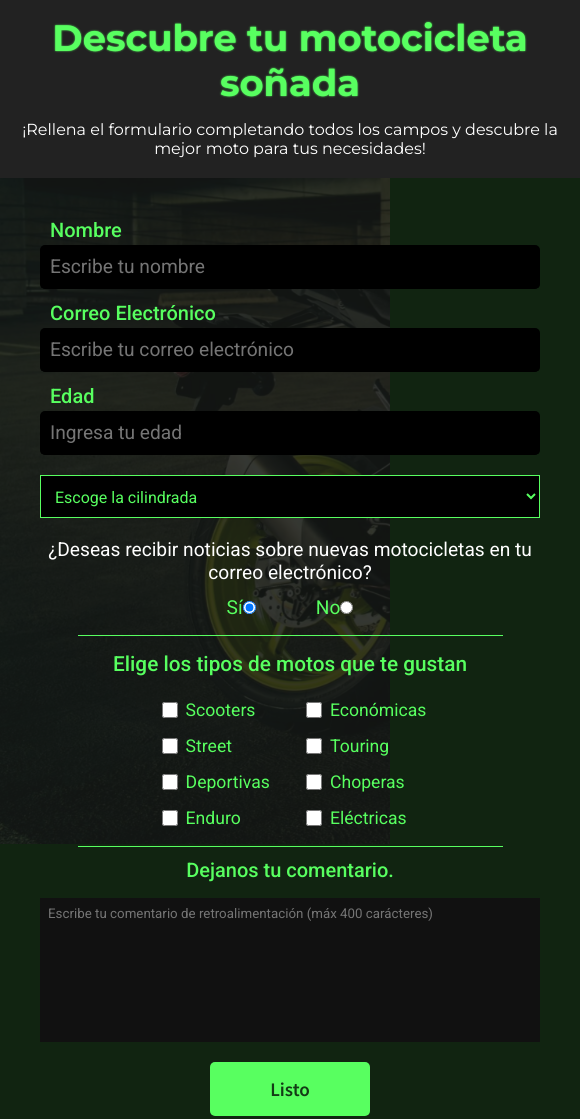
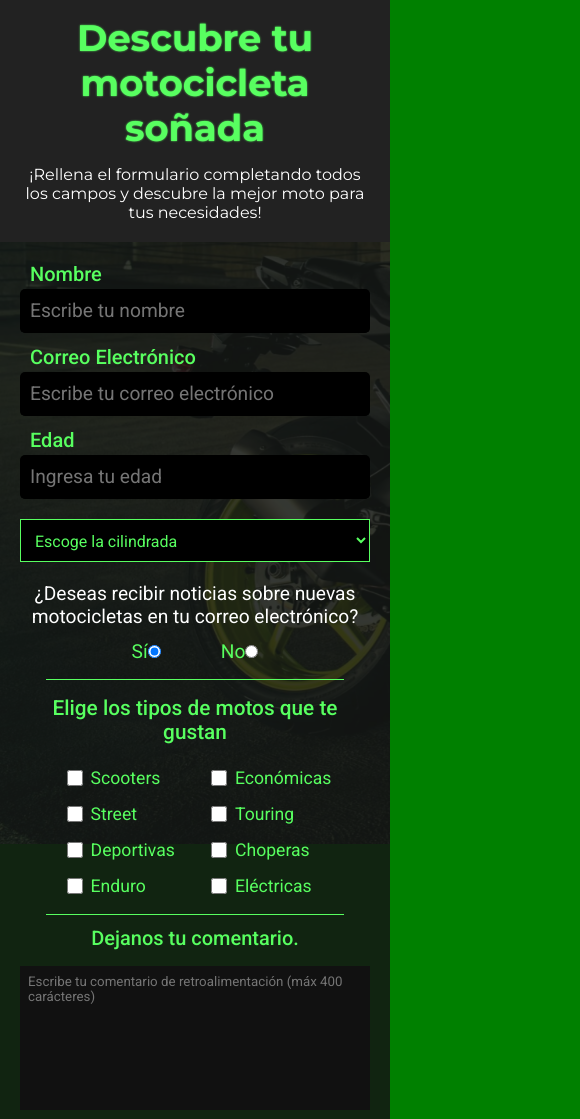
Before and after one commit to ramivolker/descubretumoto, a plain HTML site: page index.html in a window 390 px wide. Shown: the top 1119 px of the page, 580 px wide, since content can reach past the window. Drawn offline with Linux system fonts and the light colour scheme; a web font is replaced by a local one.

Commit message:
Add files via upload

```diff
--- a/style.css
+++ b/style.css
@@ -1,5 +1,25 @@
 @import url('https://fonts.googleapis.com/css2?family=Abel&family=Bebas+Neue&family=Edu+NSW+ACT+Foundation&family=Montserrat:wght@400;700&family=Oswald:wght@200;500&family=Roboto:ital,wght@0,400;0,500;1,300&family=Source+Sans+Pro:wght@400;600;700&display=swap');
+:root{
+    --principal: rgb(88, 255, 96);
+    --secundario: green;
+    --terciario: rgba(88, 255, 96, 0.1);
+    --cuarto: rgb(21, 59, 23);
+}
+/*
+COLORES:
+    VERDES
 
+    --principal: rgb(88, 255, 96);
+    --secundario: green;
+    --terciario: rgba(88, 255, 96, 0.1);
+    --cuarto: rgba
+
+    ROJOS
+    --principal: rgb(255, 0, 0);
+    --secundario: rgb(139, 0, 0);
+    --terciario: rgba(139, 0, 0, 0.2);
+    --cuarto: rgb(255, 205, 205);
+*/
 *{
     margin: 0;
     padding: 0;
@@ -9,7 +29,7 @@ body{
     width: 100%;
     height: 100%;
     background-image: url(wallpaper-moto2.jpg);
-    background-color: green;
+    background-color: var(--secundario);
     position: absolute;
     background-size:cover;
     background-repeat: no-repeat;
@@ -37,7 +57,7 @@ body::before{
 #body-filter-layer::before{
     content: "";
     position: fixed;
-    background-color: rgba(88, 255, 96, 0.1);
+    background-color: var(--terciario);
     top: 0;
     left:0;
     z-index: -1;
@@ -49,11 +69,11 @@ body::before{
 h1{
     font-family: Montserrat, Arial, Helvetica, sans-serif;
     font-weight: 600;
-    color: rgb(88, 255, 96);
+    color: var(--principal);
     padding: 15px;
     text-emphasis: 1px black;
     font-size: 2.3rem;
-    text-shadow: 0 0 2px rgb(88, 255, 96);
+    text-shadow: 0 0 2px var(--principal);
 }
 
 #description{
@@ -82,7 +102,7 @@ form{
 }
 
 form label{
-    color:rgb(88, 255, 96);
+    color:var(--principal);
     font-family: Roboto, Source Sans Pro, Impact, Haettenschweiler, 'Arial Narrow Bold', sans-serif;
     font-weight: 500;
     font-size: 20px;
@@ -97,8 +117,8 @@ form label{
 }
 
 #submit {
-    background-color:rgb(88, 255, 96);
-    color: rgb(20, 59, 22);
+    background-color:var(--principal);
+    color: var(--cuarto);
     cursor: pointer;
     transition: all ease 0.3s;
     align-self: center;
@@ -112,15 +132,15 @@ form label{
 }
 
 #submit:hover {
-    background-color: rgb(57, 170, 63);
-    box-shadow: 0 0 5px rgb(88, 255, 96);
-    color: rgb(40, 119, 45);
+    background-color: var(--principal);
+    box-shadow: 0 0 5px var(--principal);
+    color: var(--cuarto);
 }
 
 .label-s1{
     padding: 3px 10px;
     padding-top: 0;
-    color: rgb(88, 255, 96);
+    color: var(--principal);
 }
 
 .input-s1{
@@ -135,6 +155,7 @@ form label{
     font-family: Roboto, Oxygen, Ubuntu, Cantarell, 'Open Sans', 'Helvetica Neue', sans-serif;
     font-size: 1.2rem;
     color: rgb(212, 212, 212);
+    width: calc(100% - 20px);
 }
 
 .input-s1 ::placeholder{
@@ -150,13 +171,14 @@ form label{
 #dropdown{
     outline: none;
     background-color: black;
-    color: rgb(88, 255, 96);
+    color: var(--principal);
     font-family: Roboto, Oxygen, Ubuntu, Cantarell, 'Open Sans', 'Helvetica Neue', sans-serif;
     box-shadow: none;
     padding: 10px;
-    border: 1px solid rgb(88, 255, 96);
+    border: 1px solid var(--principal);
     font-size: 1rem;
     margin: 0.5rem 0;
+    width: 100%;
 }
 
 #dropdown option{
@@ -200,7 +222,7 @@ form label{
     text-align: center;
     font-size: 1.3rem;
     margin: 0 auto 1rem;
-    border-top: 1px solid rgb(88, 255, 96);
+    border-top: 1px solid var(--principal);
     padding-top: 1rem;
     width: 85%;
 }
@@ -213,7 +235,7 @@ form label{
 
 .checkboxes{
     display: inline-block;
-    color: rgb(88, 255, 96);
+    color: var(--principal);
     width: 1rem;
     height: 1rem;
     margin: 0 0.5rem 0;
@@ -224,7 +246,7 @@ form label{
 #feedback-label{
     align-self: center;
     margin: 0.6rem 0 1rem;
-    border-top: 1px solid rgb(88, 255, 96);
+    border-top: 1px solid var(--principal);
     width: 85%;
     text-align: center;
     padding-top: 0.7rem;
@@ -243,13 +265,17 @@ form label{
 
 @media screen and (max-width: 900px) {
     #container-title{
-        width: 580px;
+        width: 100vw;
         border-radius: 0;
         margin: 0 auto 0;
+        align-self: center;
     }
 
     h1, #description{
         text-align: center;
     }
-
+    form{
+        width: calc(100vw - 40px);
+        padding: 20px;
+    }
 }
```
